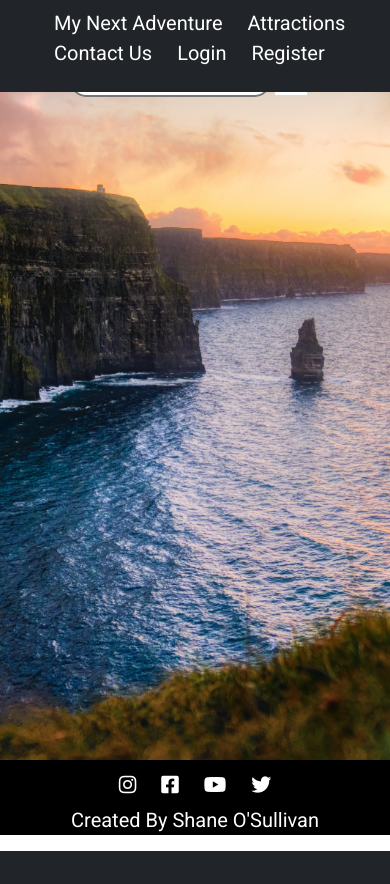
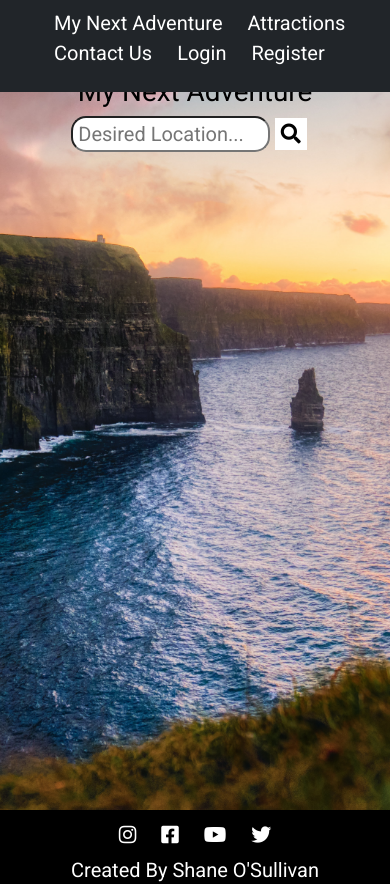
Before and after one commit to shane-os/my-next-adventure, a Flask app: page / in a window 390 px wide. Shown: the top 884 px of the page. Before the commit the page ends 851 px from the top, so only its background shows below. Run offline with Flask 2, Linux system fonts and the light colour scheme; some libraries are stand-ins or nearby versions.

Commit message:
Change Media Queries formatting

```diff
--- a/static/css/style.css
+++ b/static/css/style.css
@@ -133,4 +133,12 @@ footer {
     body {
       font-size: 20px;
     }
+    .card {
+        padding-top: 25px;
+        margin-top: 50px;
+    }
+    .jumbotron {
+        padding-top: 25px;
+        margin-top: 50px;
+    }
   }
```
